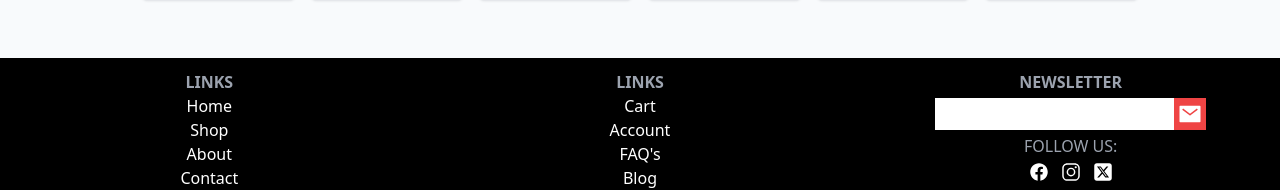
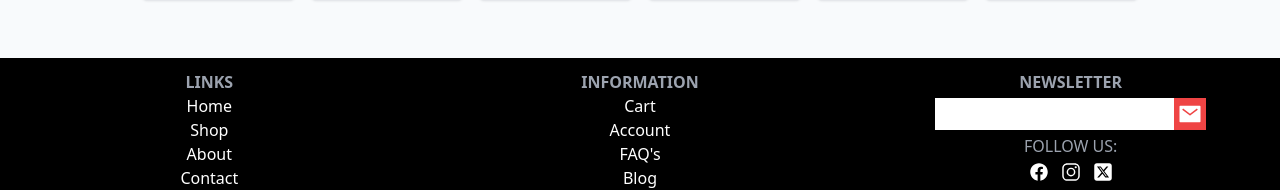
Before and after one commit to markojanja/shopping_cart, a React (Vite) app: page / in a window 1280 px wide. Shown: the part 2552-2742 px from the top of the page. Built offline with nearby package versions, Linux system fonts and the light colour scheme.

Commit message:
minor UI fixes

```diff
--- a/src/components/Footer.jsx
+++ b/src/components/Footer.jsx
@@ -13,7 +13,7 @@ const Footer = () => {
       </ul>
 
       <ul className='flex flex-col items-center justify-start h-full'>
-        <h3 className='text-gray-400 font-bold uppercase'>Links</h3>
+        <h3 className='text-gray-400 font-bold uppercase'>Information</h3>
         <li>Cart</li>
         <li>Account</li>
         <li>FAQ's</li>
--- a/src/components/Layout.jsx
+++ b/src/components/Layout.jsx
@@ -5,12 +5,12 @@ import ScrollToTop from "../components/ScrollToTop";
 
 const Layout = () => {
   return (
-    <>
+    <div className='bg-slate-50'>
       <ScrollToTop />
       <Navbar />
       <Outlet />
       <Footer />
-    </>
+    </div>
   );
 };
 
--- a/src/pages/shop/components/Products.jsx
+++ b/src/pages/shop/components/Products.jsx
@@ -7,9 +7,9 @@ const Products = () => {
       {data.map((product) => (
         <div
           key={product.id}
-          className='flex justify-between flex-col border border-gray-300 gap-3  rounded-md shadow-md'
+          className='flex justify-between flex-col border border-gray-100 gap-3  rounded-md shadow-md'
         >
-          <div className='h-64 items-center justify-center relative text-white font-bold pt-3'>
+          <div className='h-64 items-center justify-center relative text-white font-bold p-3'>
             <img className='h-full w-full object-contain flex-1' src={product.image} alt='' />
             <div className='absolute bottom-1 right-1 flex items-center justify-center py-1 px-3 max-w-[85px]  bg-red-500 rounded-3xl'>
               ${product.price}
--- a/src/pages/shop/components/ProductsByCat.jsx
+++ b/src/pages/shop/components/ProductsByCat.jsx
@@ -3,15 +3,15 @@ import { IoCartSharp } from "react-icons/io5";
 
 const ProductsByCat = () => {
   const data = useLoaderData();
-  console.log(data);
+
   return (
     <>
       {data.map((product) => (
         <div
           key={product.id}
-          className='flex max-h-96 justify-between flex-col border border-gray-300 gap-3 p-3 rounded-md shadow-md'
+          className='flex max-h-96 justify-between flex-col border border-gray-100 gap-3 p-3 rounded-md shadow-md'
         >
-          <div className='h-64 items-center justify-center relative text-white font-bold'>
+          <div className='h-64 items-center justify-center relative text-white font-bold p-3'>
             <img className='h-full w-full object-contain flex-1' src={product.image} alt='' />
             <div className='absolute bottom-1 right-1 flex items-center justify-center py-1 px-3 max-w-[85px]  bg-red-500 rounded-3xl'>
               ${product.price}
```
